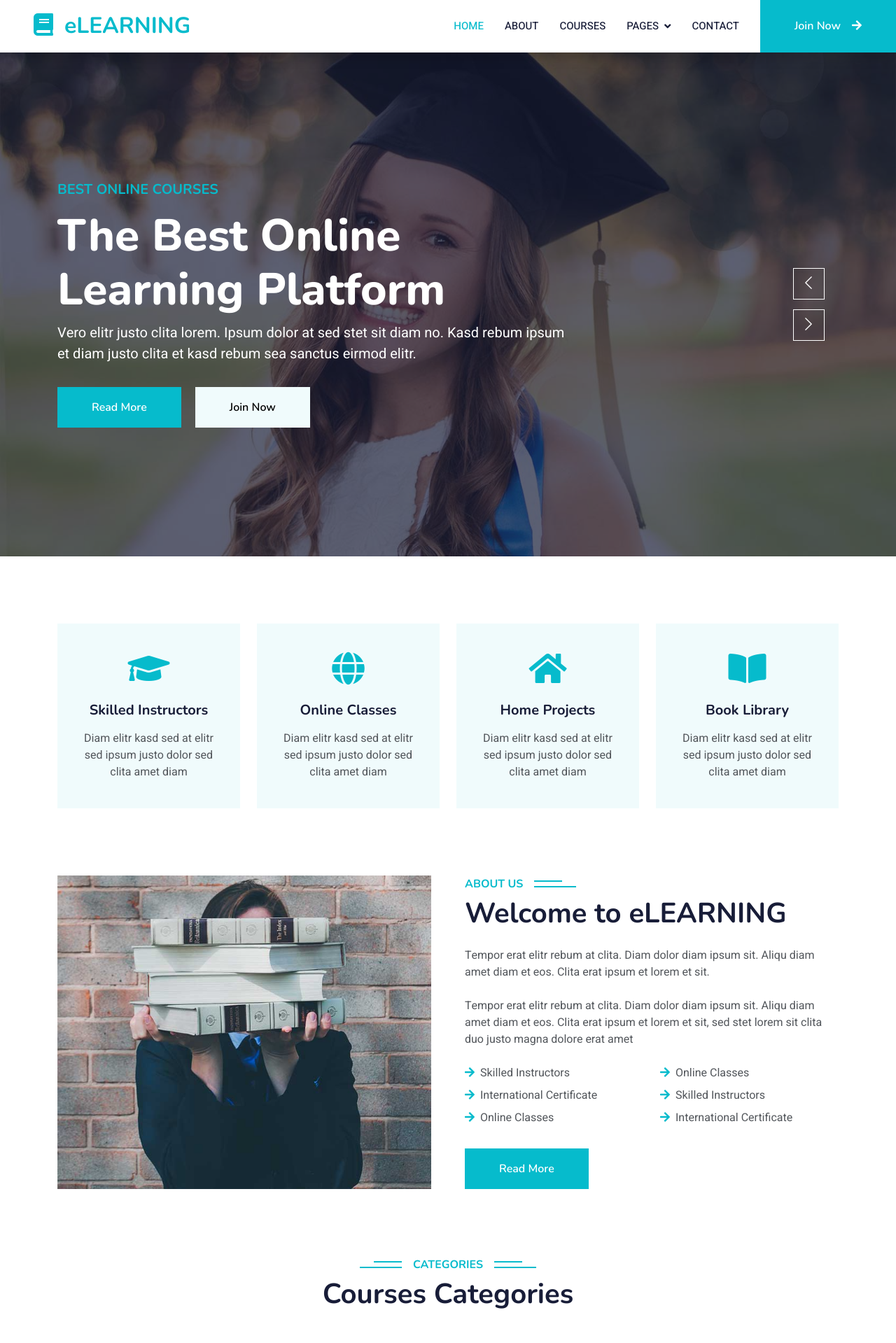
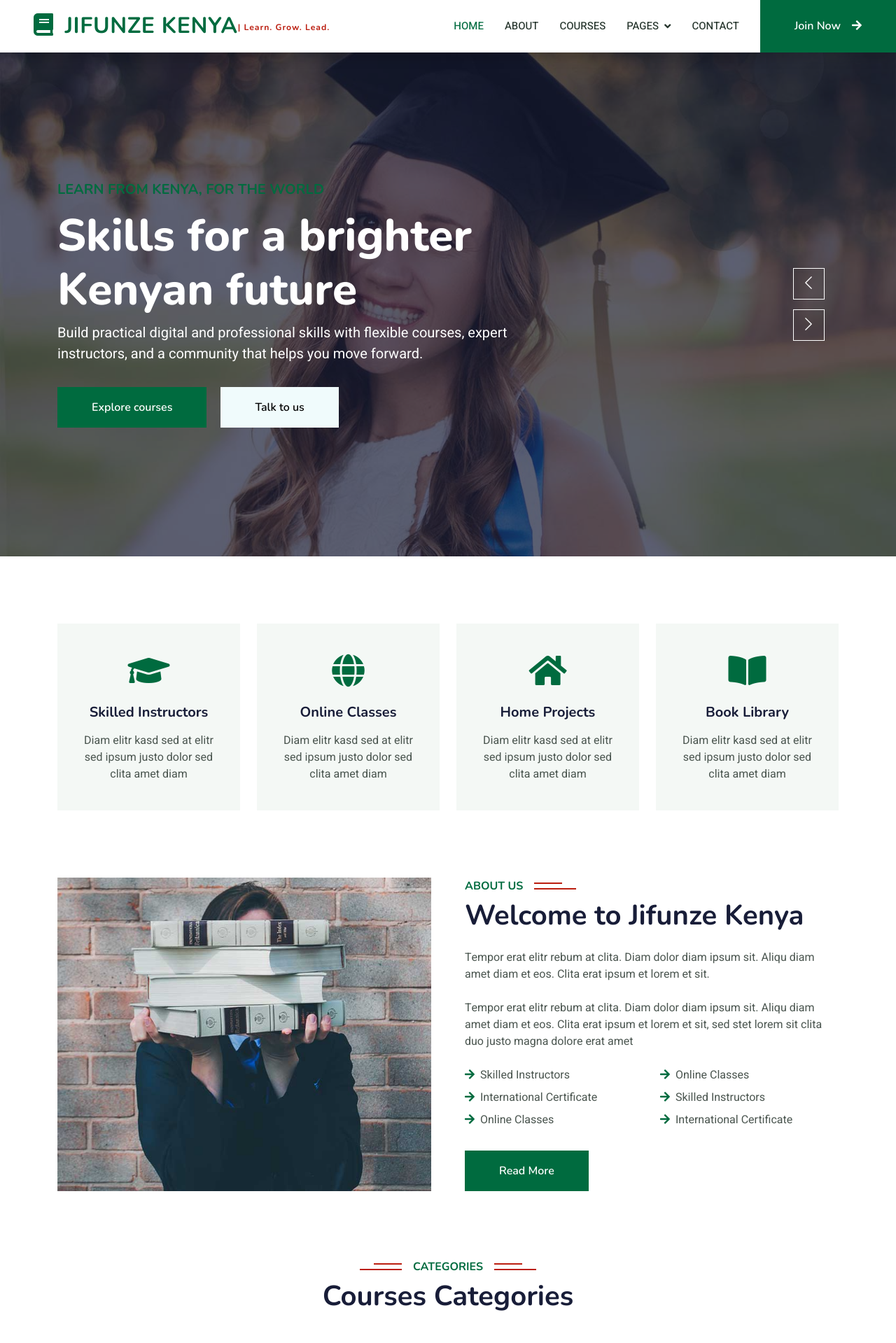
Before and after one commit to Salvax9430/bootsrapdjango, a Django app: page / in a window 1280 px wide. Shown: the top 1919 px of the page at 70% size. Run offline with Django 5.2, Linux system fonts and the light colour scheme; some libraries are stand-ins or nearby versions.

Commit message:
first commit

```diff
--- a/bootsrapdjango/settings.py
+++ b/bootsrapdjango/settings.py
@@ -105,7 +105,7 @@ AUTH_PASSWORD_VALIDATORS = [
 
 LANGUAGE_CODE = 'en-us'
 
-TIME_ZONE = 'UTC'
+TIME_ZONE = 'Africa/Nairobi'
 
 USE_I18N = True
 
--- a/myapp/static/css/style.css
+++ b/myapp/static/css/style.css
@@ -1,8 +1,88 @@
 /********** Template CSS **********/
 :root {
-    --primary: #06BBCC;
-    --light: #F0FBFC;
-    --dark: #181d38;
+    --primary: #006B3F;
+    --light: #F4F8F5;
+    --dark: #111111;
+    --kenya-red: #BB1E10;
+    --kenya-gold: #D6A328;
+}
+
+body {
+    color: #4a554f;
+    background: #ffffff;
+}
+
+.text-primary {
+    color: var(--primary) !important;
+}
+
+.bg-primary {
+    background-color: var(--primary) !important;
+}
+
+.btn-primary {
+    background-color: var(--primary);
+    border-color: var(--primary);
+}
+
+.btn-primary:hover,
+.btn-primary:focus {
+    background-color: #004d2d;
+    border-color: #004d2d;
+}
+
+.navbar-brand h2 {
+    color: var(--primary) !important;
+    letter-spacing: .02em;
+}
+
+.navbar-brand h2::after {
+    content: "  |  Learn. Grow. Lead.";
+    color: var(--kenya-red);
+    display: inline-block;
+    font-size: .38em;
+    font-weight: 700;
+    letter-spacing: .08em;
+    vertical-align: middle;
+}
+
+.navbar .nav-link {
+    color: #26352d !important;
+    font-weight: 700;
+}
+
+.navbar .nav-link:hover,
+.navbar .nav-link.active {
+    color: var(--primary) !important;
+}
+
+.page-header {
+    background: linear-gradient(135deg, rgba(0, 107, 63, .96), rgba(17, 17, 17, .9)),
+        url("../img/carousel-2.jpg") center/cover;
+}
+
+.service-item,
+.course-item,
+.team-item {
+    border-top: 3px solid transparent;
+    transition: .3s ease;
+}
+
+.service-item:hover,
+.course-item:hover,
+.team-item:hover {
+    border-top-color: var(--kenya-red);
+    transform: translateY(-4px);
+}
+
+.section-title::before,
+.section-title::after {
+    background: var(--kenya-red) !important;
+}
+
+.footer {
+    background: #111111 !important;
+    border-top: 5px solid var(--kenya-red);
 }
 
 .fw-medium {
--- a/myapp/templates/index.html
+++ b/myapp/templates/index.html
@@ -4,7 +4,7 @@
 
 <head>
     <meta charset="utf-8">
-    <title>eLEARNING - eLearning HTML Template</title>
+    <title>Jifunze Kenya | Learn. Grow. Lead.</title>
     <meta content="width=device-width, initial-scale=1.0" name="viewport">
     <meta content="" name="keywords">
     <meta content="" name="description">
@@ -45,7 +45,7 @@
     <!-- Navbar Start -->
     <nav class="navbar navbar-expand-lg bg-white navbar-light shadow sticky-top p-0">
         <a href="{% url 'home' %}" class="navbar-brand d-flex align-items-center px-4 px-lg-5">
-            <h2 class="m-0 text-primary"><i class="fa fa-book me-3"></i>eLEARNING</h2>
+            <h2 class="m-0 text-primary"><i class="fa fa-book me-3"></i>JIFUNZE KENYA</h2>
         </a>
         <button type="button" class="navbar-toggler me-4" data-bs-toggle="collapse" data-bs-target="#navbarCollapse">
             <span class="navbar-toggler-icon"></span>
@@ -80,11 +80,11 @@
                     <div class="container">
                         <div class="row justify-content-start">
                             <div class="col-sm-10 col-lg-8">
-                                <h5 class="text-primary text-uppercase mb-3 animated slideInDown">Best Online Courses</h5>
-                                <h1 class="display-3 text-white animated slideInDown">The Best Online Learning Platform</h1>
-                                <p class="fs-5 text-white mb-4 pb-2">Vero elitr justo clita lorem. Ipsum dolor at sed stet sit diam no. Kasd rebum ipsum et diam justo clita et kasd rebum sea sanctus eirmod elitr.</p>
-                                <a href="" class="btn btn-primary py-md-3 px-md-5 me-3 animated slideInLeft">Read More</a>
-                                <a href="" class="btn btn-light py-md-3 px-md-5 animated slideInRight">Join Now</a>
+                                <h5 class="text-primary text-uppercase mb-3 animated slideInDown">Learn from Kenya, for the world</h5>
+                                <h1 class="display-3 text-white animated slideInDown">Skills for a brighter Kenyan future</h1>
+                                <p class="fs-5 text-white mb-4 pb-2">Build practical digital and professional skills with flexible courses, expert instructors, and a community that helps you move forward.</p>
+                                <a href="{% url 'courses' %}" class="btn btn-primary py-md-3 px-md-5 me-3 animated slideInLeft">Explore courses</a>
+                                <a href="{% url 'contact' %}" class="btn btn-light py-md-3 px-md-5 animated slideInRight">Talk to us</a>
                             </div>
                         </div>
                     </div>
@@ -96,11 +96,11 @@
                     <div class="container">
                         <div class="row justify-content-start">
                             <div class="col-sm-10 col-lg-8">
-                                <h5 class="text-primary text-uppercase mb-3 animated slideInDown">Best Online Courses</h5>
-                                <h1 class="display-3 text-white animated slideInDown">Get Educated Online From Your Home</h1>
-                                <p class="fs-5 text-white mb-4 pb-2">Vero elitr justo clita lorem. Ipsum dolor at sed stet sit diam no. Kasd rebum ipsum et diam justo clita et kasd rebum sea sanctus eirmod elitr.</p>
-                                <a href="" class="btn btn-primary py-md-3 px-md-5 me-3 animated slideInLeft">Read More</a>
-                                <a href="" class="btn btn-light py-md-3 px-md-5 animated slideInRight">Join Now</a>
+                                <h5 class="text-primary text-uppercase mb-3 animated slideInDown">Learn anywhere in Kenya</h5>
+                                <h1 class="display-3 text-white animated slideInDown">Grow your career on your terms</h1>
+                                <p class="fs-5 text-white mb-4 pb-2">From Nairobi to Mombasa and beyond, access relevant learning designed for Kenya's changing world of work.</p>
+                                <a href="{% url 'courses' %}" class="btn btn-primary py-md-3 px-md-5 me-3 animated slideInLeft">View programmes</a>
+                                <a href="{% url 'contact' %}" class="btn btn-light py-md-3 px-md-5 animated slideInRight">Join our community</a>
                             </div>
                         </div>
                     </div>
@@ -168,7 +168,7 @@
                 </div>
                 <div class="col-lg-6 wow fadeInUp" data-wow-delay="0.3s">
                     <h6 class="section-title bg-white text-start text-primary pe-3">About Us</h6>
-                    <h1 class="mb-4">Welcome to eLEARNING</h1>
+                    <h1 class="mb-4">Welcome to Jifunze Kenya</h1>
                     <p class="mb-4">Tempor erat elitr rebum at clita. Diam dolor diam ipsum sit. Aliqu diam amet diam et eos. Clita erat ipsum et lorem et sit.</p>
                     <p class="mb-4">Tempor erat elitr rebum at clita. Diam dolor diam ipsum sit. Aliqu diam amet diam et eos. Clita erat ipsum et lorem et sit, sed stet lorem sit clita duo justo magna dolore erat amet</p>
                     <div class="row gy-2 gx-4 mb-4">
@@ -497,9 +497,9 @@
                 </div>
                 <div class="col-lg-3 col-md-6">
                     <h4 class="text-white mb-3">Contact</h4>
-                    <p class="mb-2"><i class="fa fa-map-marker-alt me-3"></i>123 Street, New York, USA</p>
-                    <p class="mb-2"><i class="fa fa-phone-alt me-3"></i>+012 345 67890</p>
-                    <p class="mb-2"><i class="fa fa-envelope me-3"></i>info@example.com</p>
+                    <p class="mb-2"><i class="fa fa-map-marker-alt me-3"></i>Kenyatta Avenue, Nairobi, Kenya</p>
+                    <p class="mb-2"><i class="fa fa-phone-alt me-3"></i>+254 700 123 456</p>
+                    <p class="mb-2"><i class="fa fa-envelope me-3"></i>hello@jifunzekenya.co.ke</p>
                     <div class="d-flex pt-2">
                         <a class="btn btn-outline-light btn-social" href=""><i class="fab fa-twitter"></i></a>
                         <a class="btn btn-outline-light btn-social" href=""><i class="fab fa-facebook-f"></i></a>
@@ -544,7 +544,7 @@
             <div class="copyright">
                 <div class="row">
                     <div class="col-md-6 text-center text-md-start mb-3 mb-md-0">
-                        &copy; <a class="border-bottom" href="#">Your Site Name</a>, All Right Reserved.
+                        &copy; <a class="border-bottom" href="#">Jifunze Kenya</a>, All Right Reserved.
 
                         <!--/*** This template is free as long as you keep the footer author’s credit link/attribution link/backlink. If you'd like to use the template without the footer author’s credit link/attribution link/backlink, you can purchase the Credit Removal License from "https://htmlcodex.com/credit-removal". Thank you for your support. ***/-->
                         Designed By <a class="border-bottom" href="https://htmlcodex.com">HTML Codex</a><br><br>
```
Also changed, not shown: myapp/templates/404.html (+6 -6 lines), myapp/templates/about.html (+7 -7 lines), myapp/templates/contact.html (+9 -9 lines), myapp/templates/courses.html (+6 -6 lines), myapp/templates/team.html (+6 -6 lines), myapp/templates/testimonial.html (+6 -6 lines).
